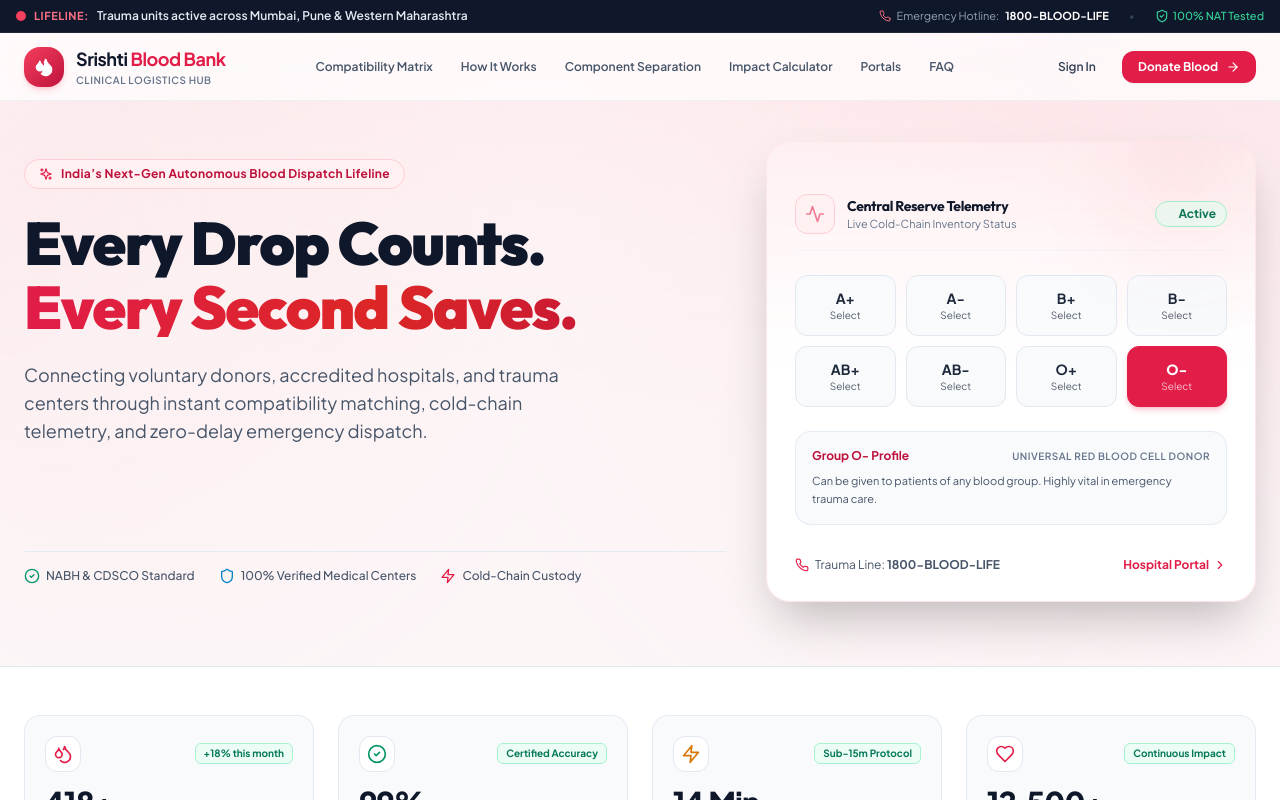
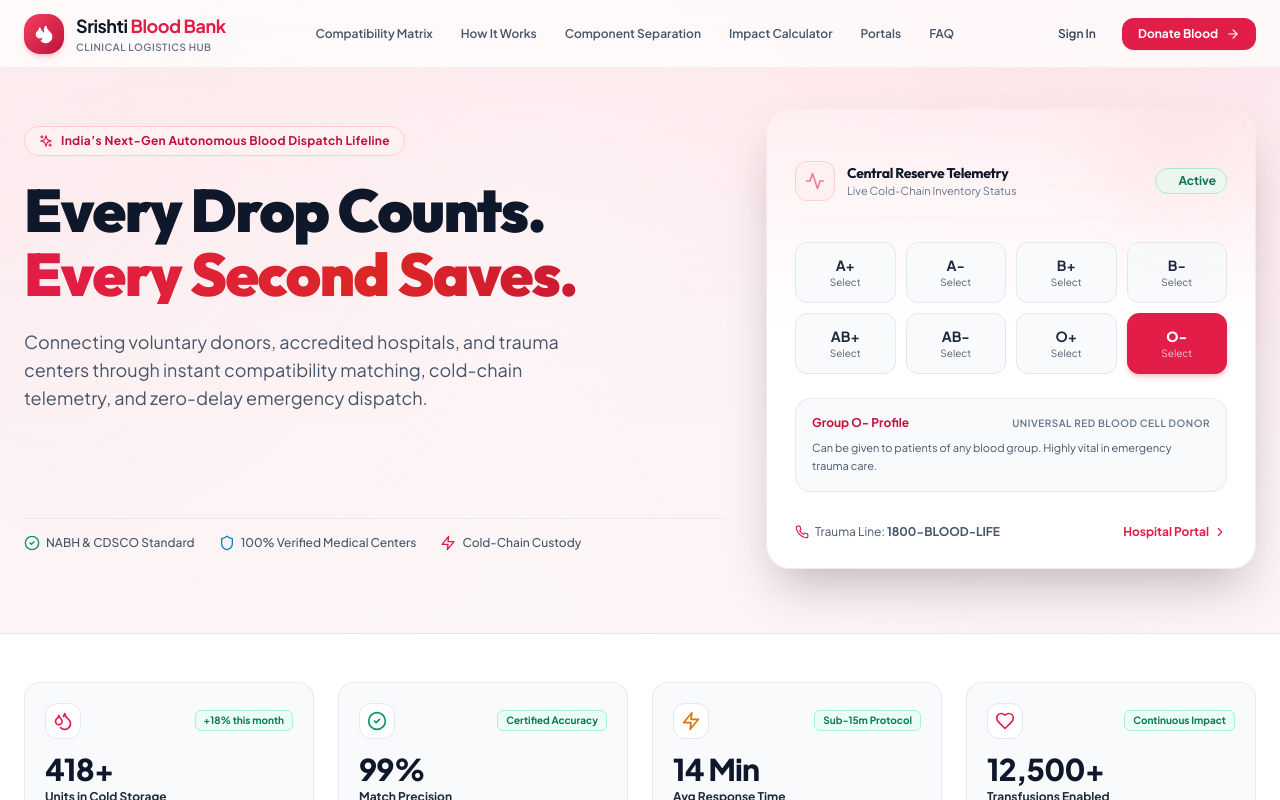
Before and after one commit to sin-07/bloodBankEndToEnd, a Next.js app: page / in a window 1280 px wide. Shown: the top 800 px of the page. Built offline with nearby package versions, Linux system fonts and the light colour scheme.

Commit message:
feat: remove top emergency ticker and optimize rendering & CSR suspense

```diff
--- a/app/auth/register/page.tsx
+++ b/app/auth/register/page.tsx
@@ -1,6 +1,6 @@
 'use client';
 
-import React, { useState } from 'react';
+import React, { useState, Suspense } from 'react';
 import Link from 'next/link';
 import { useRouter, useSearchParams } from 'next/navigation';
 import { useAuth } from '@/context/AuthContext';
@@ -12,7 +12,7 @@
 import { BLOOD_GROUPS } from '@/lib/utils';
 import toast from 'react-hot-toast';
 
-export default function RegisterPage() {
+function RegisterFormContent() {
   const searchParams = useSearchParams();
   const defaultRole = searchParams.get('role') || 'donor';
 
@@ -379,3 +379,17 @@
     </div>
   );
 }
+
+export default function RegisterPage() {
+  return (
+    <Suspense
+      fallback={
+        <div className="min-h-screen flex items-center justify-center bg-slate-50">
+          <div className="w-8 h-8 border-4 border-rose-600 border-t-transparent rounded-full animate-spin" />
+        </div>
+      }
+    >
+      <RegisterFormContent />
+    </Suspense>
+  );
+}
--- a/app/page.tsx
+++ b/app/page.tsx
@@ -1,6 +1,6 @@
 'use client';
 
-import React, { useRef, useState, useEffect, useCallback } from 'react';
+import React, { useRef, useState, useEffect, useCallback, useMemo } from 'react';
 import Link from 'next/link';
 import {
   Droplets,
@@ -25,7 +25,6 @@
   HelpCircle,
   ChevronDown,
   ExternalLink,
-  ShieldCheck,
   Flame,
   Layers,
   Thermometer,
@@ -298,9 +297,19 @@
     });
   }, []);
 
-  const selectedCompat =
-    BLOOD_COMPATIBILITY[selectedGroup as keyof typeof BLOOD_COMPATIBILITY] ||
-    BLOOD_COMPATIBILITY['O-'];
+  const selectedCompat = useMemo(
+    () =>
+      BLOOD_COMPATIBILITY[selectedGroup as keyof typeof BLOOD_COMPATIBILITY] ||
+      BLOOD_COMPATIBILITY['O-'],
+    [selectedGroup]
+  );
+
+  const activeComponent = useMemo(
+    () =>
+      COMPONENT_DETAILS[selectedComponentTab] ||
+      COMPONENT_DETAILS['platelets'],
+    [selectedComponentTab]
+  );
 
   return (
     <div
@@ -312,35 +321,6 @@
       <div className="absolute -top-24 left-1/2 -translate-x-1/2 w-[1000px] h-[450px] bg-gradient-to-b from-rose-400/[0.14] via-rose-300/[0.06] to-transparent rounded-full blur-3xl pointer-events-none -z-10" />
       <div className="absolute top-10 -left-28 w-[600px] h-[600px] bg-gradient-to-br from-rose-500/[0.11] via-red-400/[0.05] to-transparent rounded-full blur-3xl pointer-events-none -z-10" />
       <div className="absolute bottom-40 -right-20 w-[600px] h-[600px] bg-gradient-to-tl from-rose-400/[0.07] via-rose-300/[0.03] to-transparent rounded-full blur-3xl pointer-events-none -z-10" />
-
-      {/* ░░░░░░ TOP EMERGENCY TELEMETRY TICKER ░░░░░░ */}
-      <div className="bg-slate-900 border-b border-slate-800 py-2 px-4 relative z-50 text-xs text-slate-300">
-        <div className="max-w-7xl mx-auto flex items-center justify-between gap-3">
-          <div className="flex items-center gap-2 font-semibold overflow-hidden">
-            <span className="relative flex h-2.5 w-2.5 shrink-0">
-              <span className="animate-ping absolute inline-flex h-full w-full rounded-full bg-rose-400 opacity-75" />
-              <span className="relative inline-flex rounded-full h-2.5 w-2.5 bg-rose-500" />
-            </span>
-            <span className="text-rose-400 font-bold uppercase tracking-wider text-[10px] sm:text-[11px] shrink-0">
-              Lifeline:
-            </span>
-            <span className="text-slate-200 text-[11px] sm:text-xs truncate">
-              Trauma units active across Mumbai, Pune & Western Maharashtra
-            </span>
-          </div>
-
-          <div className="hidden sm:flex items-center gap-5 text-[11px] text-slate-400 shrink-0">
-            <span className="flex items-center gap-1.5">
-              <Phone className="w-3 h-3 text-rose-400" /> Emergency Hotline:{' '}
-              <strong className="text-white">1800-BLOOD-LIFE</strong>
-            </span>
-            <span className="text-slate-700">&bull;</span>
-            <span className="text-emerald-400 font-medium flex items-center gap-1">
-              <ShieldCheck className="w-3.5 h-3.5" /> 100% NAT Tested
-            </span>
-          </div>
-        </div>
-      </div>
 
       {/* ░░░░░░ STICKY NAVBAR ░░░░░░ */}
       <header
@@ -703,28 +683,28 @@
           </div>
 
           {/* Active Component Deep Dive Card */}
-          {COMPONENT_DETAILS[selectedComponentTab] && (
+          {activeComponent && (
             <div className="rounded-3xl bg-slate-50 border border-slate-200/90 p-6 sm:p-10 shadow-sm transition-all">
               <div className="grid lg:grid-cols-12 gap-8 items-center">
                 {/* Left Specs */}
                 <div className="lg:col-span-7 space-y-6">
                   <div className="flex items-center gap-3">
-                    <span className={`px-3 py-1 rounded-xl text-xs font-bold border ${COMPONENT_DETAILS[selectedComponentTab].badgeBg} ${COMPONENT_DETAILS[selectedComponentTab].badgeBorder} ${COMPONENT_DETAILS[selectedComponentTab].badgeText}`}>
-                      {COMPONENT_DETAILS[selectedComponentTab].shortName} Specialization
+                    <span className={`px-3 py-1 rounded-xl text-xs font-bold border ${activeComponent.badgeBg} ${activeComponent.badgeBorder} ${activeComponent.badgeText}`}>
+                      {activeComponent.shortName} Specialization
                     </span>
-                    {COMPONENT_DETAILS[selectedComponentTab].universalDonorType && (
+                    {activeComponent.universalDonorType && (
                       <span className="px-3 py-1 rounded-xl text-xs font-semibold bg-emerald-50 text-emerald-800 border border-emerald-200">
-                        {COMPONENT_DETAILS[selectedComponentTab].universalDonorType}
+                        {activeComponent.universalDonorType}
                       </span>
                     )}
                   </div>
 
                   <div>
                     <h3 className="text-2xl sm:text-3xl font-black text-slate-900 tracking-tight">
-                      {COMPONENT_DETAILS[selectedComponentTab].name}
+                      {activeComponent.name}
                     </h3>
                     <p className="text-sm text-slate-600 mt-1 leading-relaxed">
-                      {COMPONENT_DETAILS[selectedComponentTab].subtitle}
+                      {activeComponent.subtitle}
                     </p>
                   </div>
 
@@ -734,7 +714,7 @@
                       Primary Clinical Indications:
                     </h4>
                     <div className="grid sm:grid-cols-2 gap-2.5">
-                      {COMPONENT_DETAILS[selectedComponentTab].clinicalUses.map((use, idx) => (
+                      {activeComponent.clinicalUses.map((use, idx) => (
                         <div
                           key={idx}
                           className="flex items-start gap-2 p-2.5 rounded-xl bg-white border border-slate-200/80 text-xs text-slate-800"
@@ -746,10 +726,10 @@
                     </div>
                   </div>
 
-                  {COMPONENT_DETAILS[selectedComponentTab].urgentNotice && (
+                  {activeComponent.urgentNotice && (
                     <div className="p-3.5 rounded-2xl bg-amber-50/80 border border-amber-200/80 text-amber-950 text-xs flex items-center gap-2.5">
                       <AlertCircle className="w-4 h-4 text-amber-600 shrink-0" />
-                      <span>{COMPONENT_DETAILS[selectedComponentTab].urgentNotice}</span>
+                      <span>{activeComponent.urgentNotice}</span>
                     </div>
                   )}
                 </div>
@@ -763,7 +743,7 @@
                         <span>Storage Temp</span>
                       </div>
                       <div className="text-sm font-bold text-slate-900">
-                        {COMPONENT_DETAILS[selectedComponentTab].storageTemp}
+                        {activeComponent.storageTemp}
                       </div>
                     </div>
 
@@ -773,7 +753,7 @@
                         <span>Shelf Life</span>
                       </div>
                       <div className="text-sm font-bold text-slate-900">
-                        {COMPONENT_DETAILS[selectedComponentTab].shelfLife}
+                        {activeComponent.shelfLife}
                       </div>
                     </div>
 
@@ -783,10 +763,10 @@
                         <span>Donation Interval</span>
                       </div>
                       <div className="text-sm font-bold text-slate-900">
-                        Every {COMPONENT_DETAILS[selectedComponentTab].donationIntervalDays} Days
+                        Every {activeComponent.donationIntervalDays} Days
                       </div>
                       <div className="text-[10px] text-slate-500 mt-0.5">
-                        Up to {COMPONENT_DETAILS[selectedComponentTab].maxDonationsPerYear}x / year
+                        Up to {activeComponent.maxDonationsPerYear}x / year
                       </div>
                     </div>
 
@@ -796,7 +776,7 @@
                         <span>Unit Volume</span>
                       </div>
                       <div className="text-sm font-bold text-slate-900">
-                        {COMPONENT_DETAILS[selectedComponentTab].volumePerUnit}
+                        {activeComponent.volumePerUnit}
                       </div>
                     </div>
                   </div>
```
